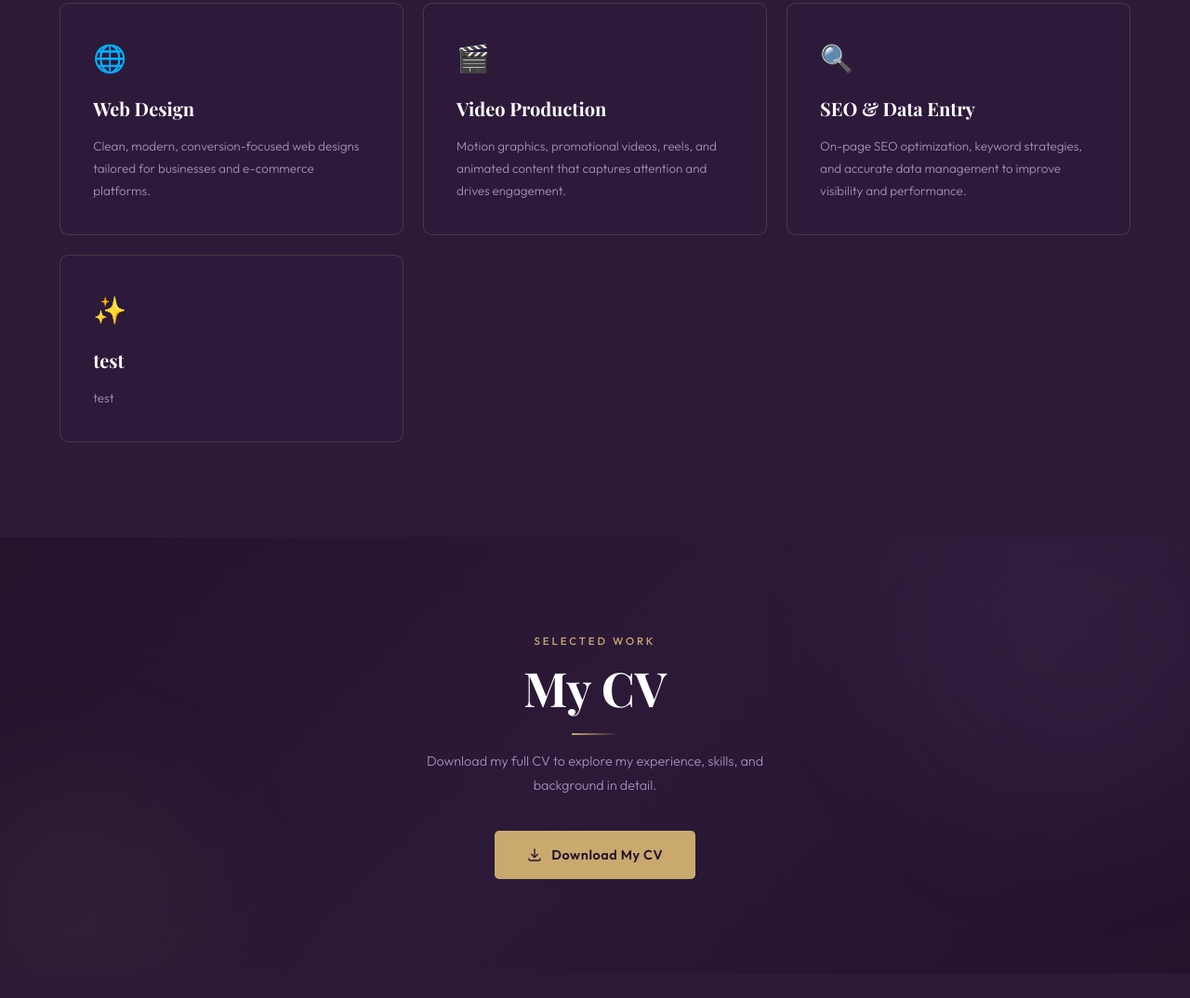
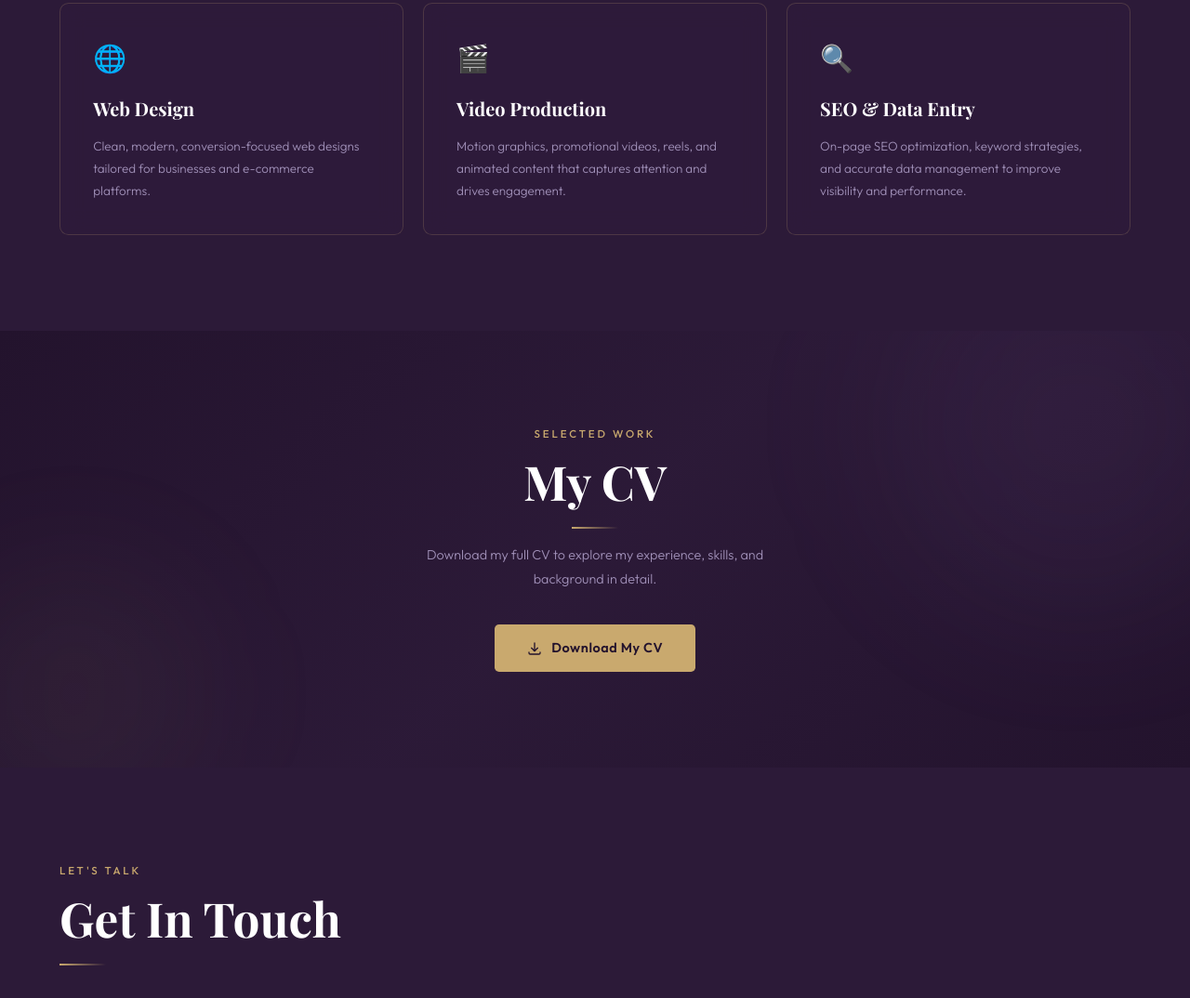
Before and after one commit to designedbybd/designedbybd.online, a plain HTML site: page index.html in a window 1280 px wide. Shown: the part 2741-3815 px from the top of the page at 93% size. Drawn offline with nearby package versions, Linux system fonts and the light colour scheme.

Commit message:
Update site via dashboard

```diff
--- a/index.html
+++ b/index.html
@@ -855,7 +855,7 @@
     <p class="section-label">About Me</p>
     <h2 class="section-title">Crafting Visual<br>Experiences</h2>
     <div class="section-divider"></div>
-                                    <p>About Me</p>
+                                        <p>About Me</p>
     <p>About Me</p>
     <p></p>
     <div class="about-btns">
@@ -920,11 +920,6 @@
       <div class="svc-icon">🔍</div>
       <h3 class="svc-title">SEO &amp; Data Entry</h3>
       <p class="svc-desc">On-page SEO optimization, keyword strategies, and accurate data management to improve visibility and performance.</p>
-    </div>
-    <div class="service-card reveal">
-      <div class="svc-icon">✨</div>
-      <h3 class="svc-title">test</h3>
-      <p class="svc-desc">test</p>
     </div>
   </div>
 </section>
```
